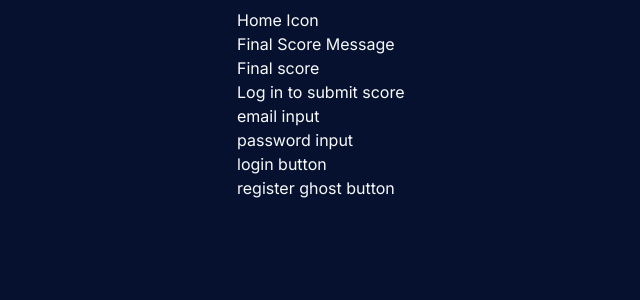
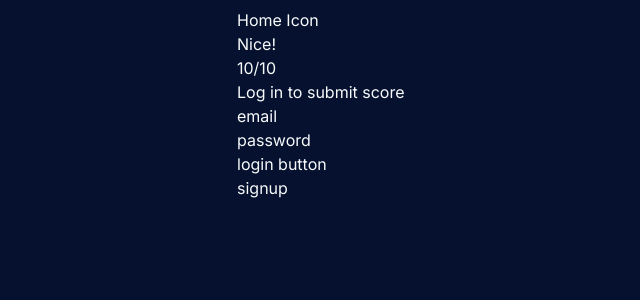
Before and after one commit to jwbw29/logo-trivia, a Next.js app: page /results in a window 1280 px wide. Shown: the top 300 px of the page, without its empty margins (11-651 px from the left). Built offline with nearby package versions, Linux system fonts and the light colour scheme.

Commit message:
Refactor game page to add Nice! message and login functionality

```diff
--- a/app/results/page.tsx
+++ b/app/results/page.tsx
@@ -1,16 +1,13 @@
+import { LeaderboardTabs } from "@/components/LeaderboardTabs";
+import Login from "@/components/Login";
+
 export default function Results() {
   return (
     <main className="flex flex-col min-h-screen">
       <div>Home Icon</div>
-      <div>Final Score Message</div>
-      <div>Final score</div>
-      <div>Log in to submit score</div>
-      <form>
-        <div>email input</div>
-        <div>password input</div>
-        <div>login button</div>
-        <div>register ghost button</div>
-      </form>
+      <div>Nice!</div>
+      <div>10/10</div>
+      {true ? <Login /> : <LeaderboardTabs />}{" "}
     </main>
   );
 }
--- /dev/null
+++ b/components/Login.tsx
@@ -0,0 +1,11 @@
+export default function Login() {
+  return (
+    <div>
+      <div>Log in to submit score</div>
+      <div>email</div>
+      <div>password</div>
+      <div>login button</div>
+      <div>signup</div>
+    </div>
+  );
+}
```
Also changed, not shown: public/mockups/MVP - Mobile.png.
